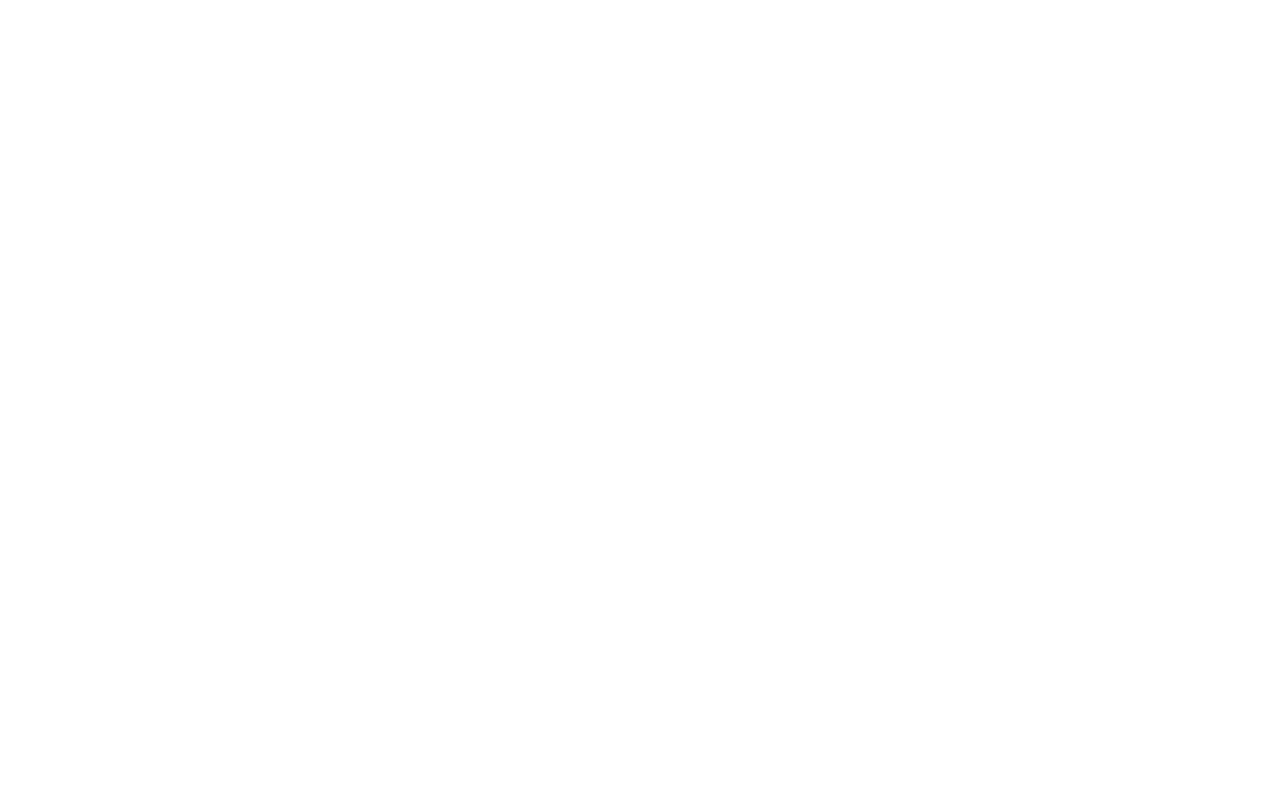
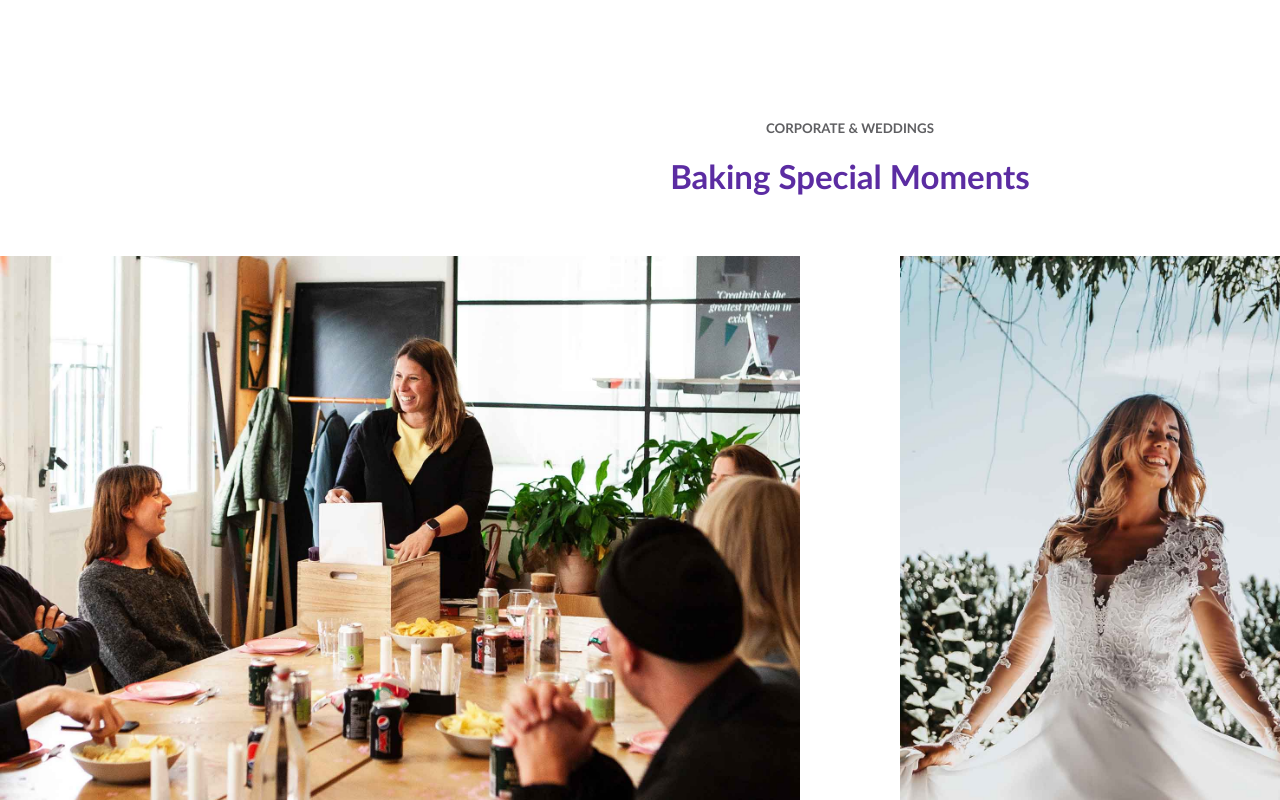
Before and after one commit to andreafontaneto/proj-html-vuejs, a Vue app: page / in a window 1280 px wide. Shown: the part 1880-2680 px from the top of the page. Before the commit the page ends 1850 px from the top, so only its background shows below. Built offline with nearby package versions, Linux system fonts and the light colour scheme.

Commit message:
Main - corporate and weddings

```diff
--- /dev/null
+++ b/src/components/CorporateWeddings.vue
@@ -0,0 +1,43 @@
+<template>
+
+  <section class="corporate-weddings">
+    <h5 class="title-section">CORPORATE & WEDDINGS</h5>
+    <h2 class="title-2">Baking Special Moments</h2>
+
+    <div class="cw-image-box">
+      <img class="cw-image" src="../assets/img/corporate-bg.jpg" alt="">
+      <img class="cw-image" src="../assets/img/wedding-bg.jpg" alt="">
+    </div>
+  </section>
+
+</template>
+
+<script>
+export default {
+  name: 'CorporateWeddings'
+}
+</script>
+
+<style lang="scss" scoped>
+
+@import '../assets/style/vars.scss';
+@import '../assets/style/generals.scss';
+
+.corporate-weddings{
+  margin-bottom: 150px;
+
+  .title-section, .title-2{
+    text-align: center;
+  }
+
+  .cw-image-box{
+    display: flex;
+    justify-content: space-between;
+
+    .cw-image{
+      width: 800px;
+    }
+  }
+}
+
+</style>
--- a/src/components/Main.vue
+++ b/src/components/Main.vue
@@ -3,6 +3,7 @@
   <main class="container">
 
     <OurProduct />
+    <CorporateWeddings />
 
   </main>
 
@@ -10,12 +11,14 @@
 
 <script>
 
-import OurProduct from './OurProduct.vue'
+import OurProduct from './OurProduct.vue';
+import CorporateWeddings from './CorporateWeddings.vue';
 
 export default {
   name: 'Main',
   components: {
-    OurProduct
+    OurProduct,
+    CorporateWeddings
   }
 }
 </script>
--- a/src/components/OurProduct.vue
+++ b/src/components/OurProduct.vue
@@ -46,6 +46,7 @@
   height: 700px;
   display: flex;
   justify-content: space-between;
+  margin-bottom: 150px;
 
   .product-inner{
     width: 30%;
```
